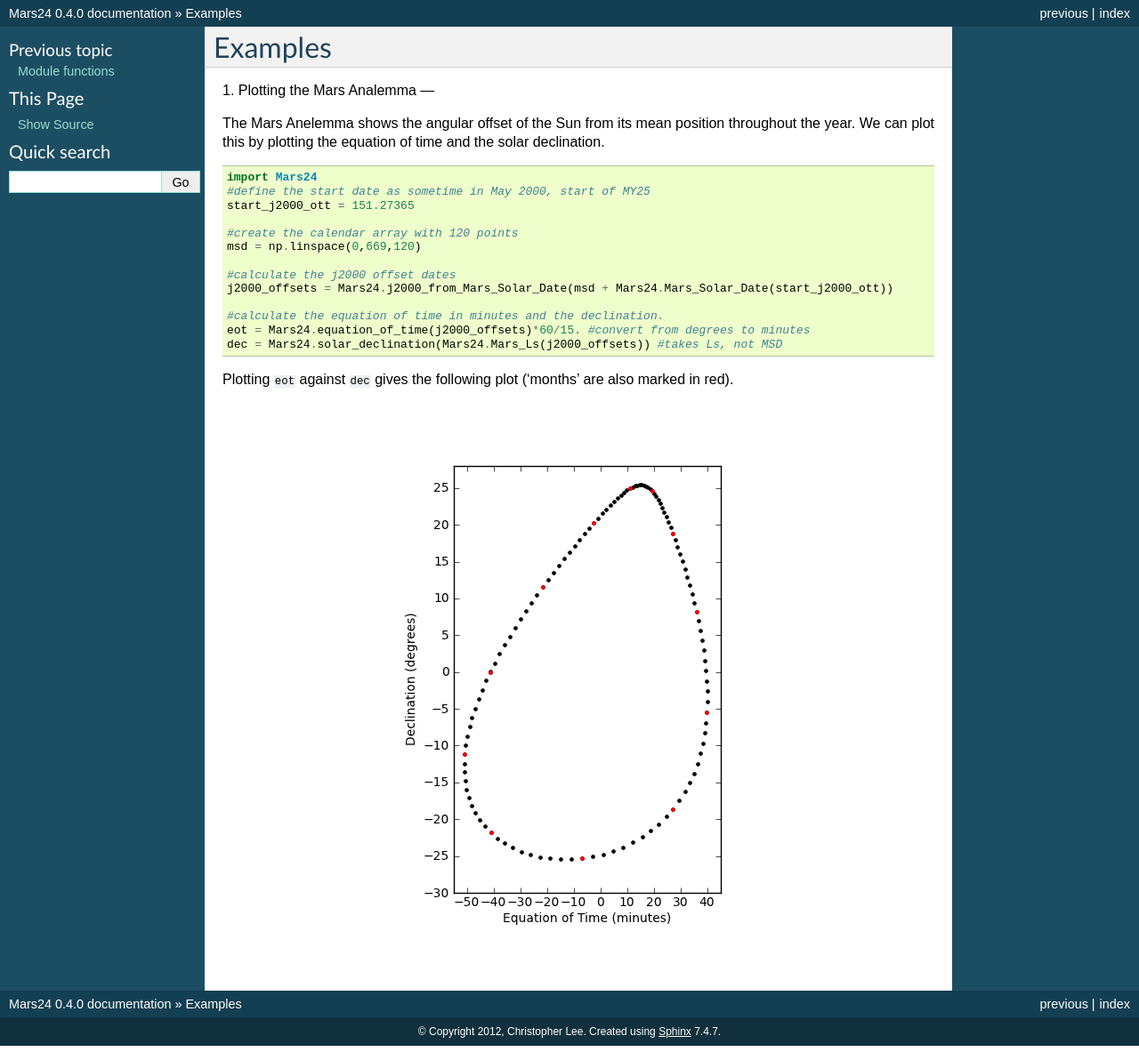
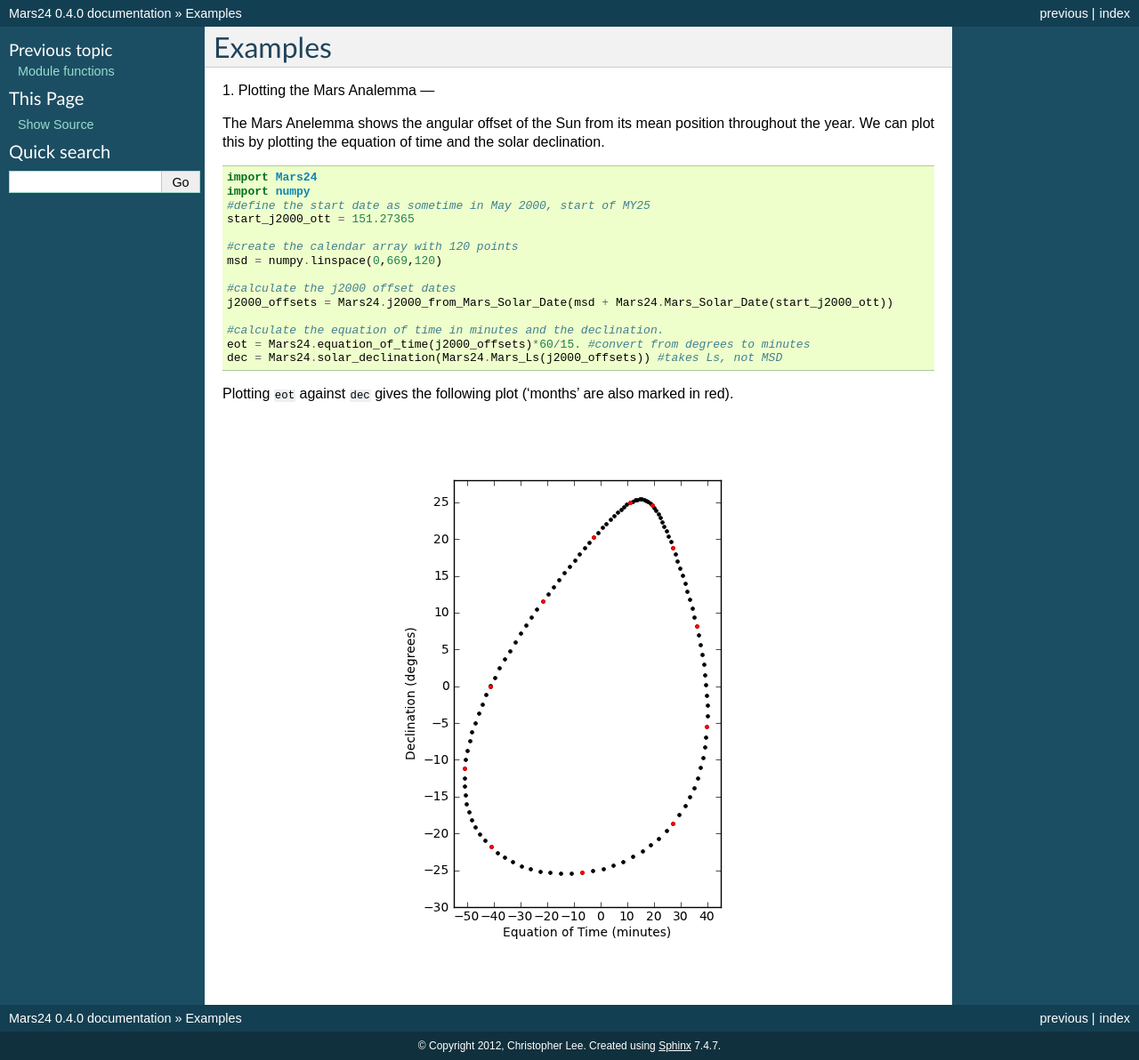
Before and after one commit to eelsirhc/pyMarsTime, a Sphinx documentation site: the page built from docs/examples.rst, in a window 1280 px wide. Shown: the whole page at 89% size. Built offline with Sphinx 7.4.7, drawn with Linux system fonts in a browser that asks for light colours.

Commit message:
big fix for numpy import in documentation

```diff
--- a/docs/examples.rst
+++ b/docs/examples.rst
@@ -10,11 +10,12 @@ The Mars Anelemma shows the angular offset of the Sun from its mean position thr
 .. code-block :: python
 
 	import Mars24
+	import numpy
 	#define the start date as sometime in May 2000, start of MY25
 	start_j2000_ott = 151.27365
 
 	#create the calendar array with 120 points
-	msd = np.linspace(0,669,120)
+	msd = numpy.linspace(0,669,120)
 
 	#calculate the j2000 offset dates
 	j2000_offsets = Mars24.j2000_from_Mars_Solar_Date(msd + Mars24.Mars_Solar_Date(start_j2000_ott))
```
